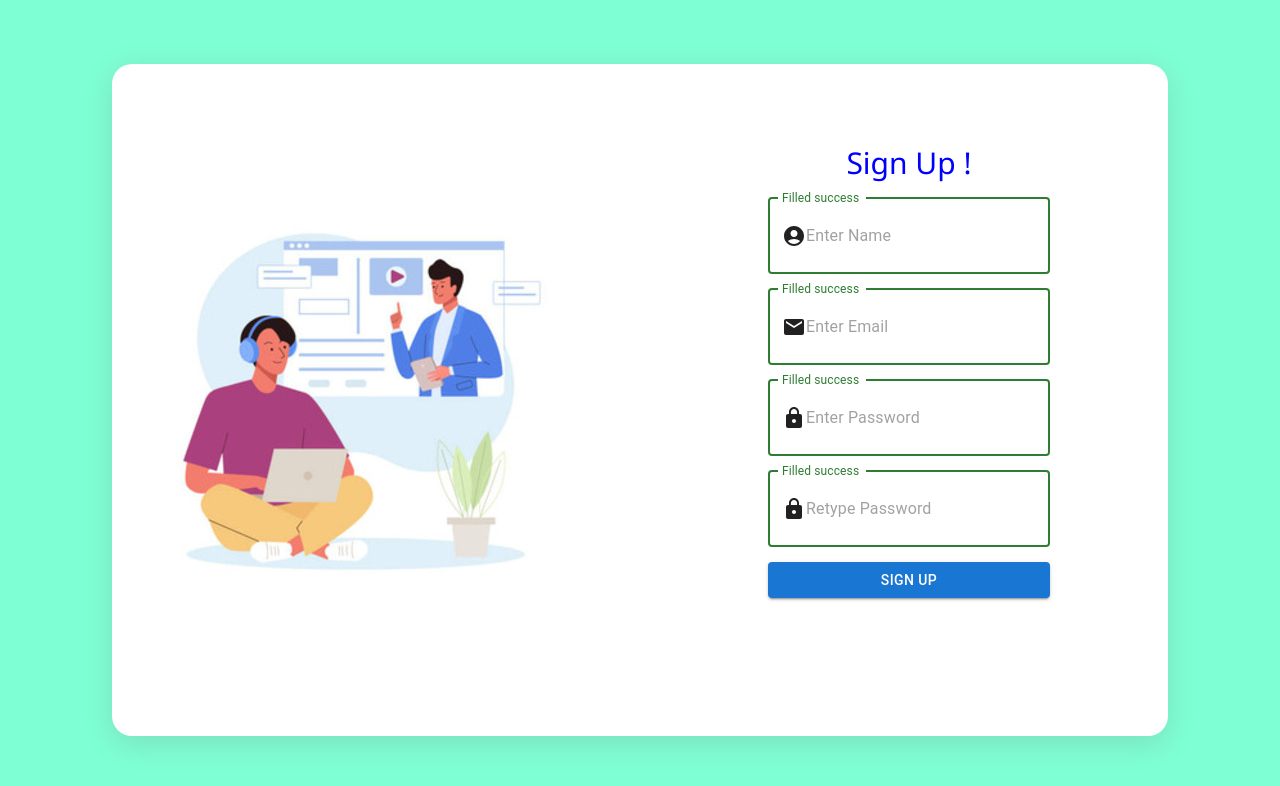
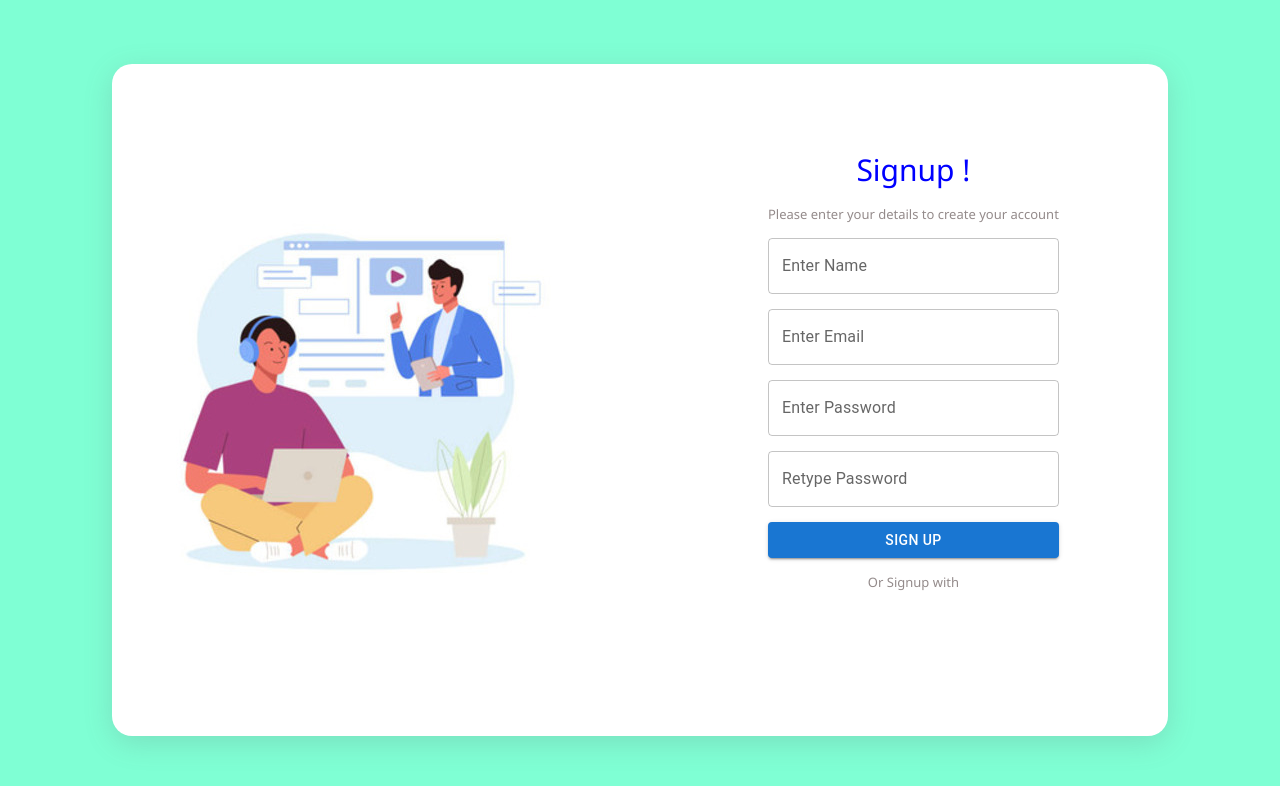
Before and after one commit to Sejal1411/firebase-auth, a React (Vite) app: page / in a window 1280 px wide. Shown: the top 786 px of the page. Built offline with nearby package versions, Linux system fonts and the light colour scheme.

Commit message:
Designed Signup and login

```diff
--- a/package.json
+++ b/package.json
@@ -14,8 +14,11 @@
     "@emotion/styled": "^11.11.5",
     "@mui/icons-material": "^5.15.21",
     "@mui/material": "^5.15.21",
+    "firebase": "^10.12.3",
     "react": "^18.3.1",
-    "react-dom": "^18.3.1"
+    "react-dom": "^18.3.1",
+    "react-google-button": "^0.8.0",
+    "react-router-dom": "^6.24.1"
   },
   "devDependencies": {
     "@types/react": "^18.3.3",
--- a/src/components/Login.jsx
+++ b/src/components/Login.jsx
@@ -1,10 +1,52 @@
-import React from 'react'
+import {  Button, TextField } from '@mui/material'
+import logo from "/public/side-img.jpg";
+import { useState } from 'react';
 
 const Login = () => {
+  const [email, setEmail] = useState("");
+  const [password, setPassword] = useState("");
+
   return (
-    <div>
-      Login
+
+  <div className='log-in'>
+    <div className='image-con'>
+      <img src={logo} alt="LOGO" />
     </div>
+
+    <div className='log-in-box'>
+    <p> User Login </p>
+
+    <TextField
+     id="outlined-basic"
+     color="success"
+     label='Email'
+     value={email}
+     onChange={(e) => setEmail(e.target.value)}
+     fullWidth
+    />
+
+    <TextField
+     id="outlined-basic"
+     color="success"
+     type="password"
+     autoComplete="current-password"
+     label='Enter Password'
+     value={password}
+     onChange={(e) => setPassword(e.target.value)}
+     fullWidth
+    />
+
+     <Button
+     variant="contained"
+     fullWidth
+     onClick={handleSubmit}
+     >
+     Login
+     </Button>
+     <p className='text'>Not Registered? Create an account</p>
+
+    </div>
+  </div>
   )
 }
 
--- a/src/components/Main.jsx
+++ b/src/components/Main.jsx
@@ -1,4 +1,5 @@
 import Signup from './Signup'
+import Login from './Login'
 
 const Main = () => {
   return (
--- a/src/components/Signup.jsx
+++ b/src/components/Signup.jsx
@@ -1,60 +1,75 @@
 import {  Button, TextField } from '@mui/material'
-import logo from "/public/side-img.jpg";
-import EmailIcon from '@mui/icons-material/Email';
-import LockIcon from '@mui/icons-material/Lock';
-import AccountCircleIcon from '@mui/icons-material/AccountCircle';
+import logo from "/side-img.jpg";
+
+import { useState } from 'react';
 
 const Signup = () => {
+  const [email, setEmail] = useState("");
+  const [password, setPassword] = useState("");
+  const [confirmPassword, setConfirmPassword] = useState("");
+
+  const handleSubmit = () => {
+     if(password != confirmPassword) {
+
+     }
+  };
+
   return (
-
-<div className='sign-up'>
+  <div className='sign-up'>
     <div className='image-con'>
       <img src={logo} alt="LOGO" />
     </div>
 
     <div className='sign-up-box'>
-    <p>Sign Up !</p>
+    <p>Signup !</p>
+    <p className='text'>Please enter your details to create your account</p>
+
     <TextField
-     label="Filled success"
+     id="outlined-basic"
      color="success"
-     focused
-     placeholder='Enter Name'
-     InputProps={{
-      startAdornment: <AccountCircleIcon />,
-      className: 'icons',
-    }}
+     label='Enter Name'
+     fullWidth
+
     />
     <TextField
-     label="Filled success"
+     id="outlined-basic"
      color="success"
-     focused
-     placeholder='Enter Email'
-     InputProps={{
-      startAdornment: <EmailIcon />,
-      className: 'icons',
-    }}
+     label='Enter Email'
+     value={email}
+     onChange={(e) => setEmail(e.target.value)}
+     fullWidth
     />
     <TextField
-     label="Filled success"
+     id="outlined-basic"
      color="success"
-     focused
-     placeholder='Enter Password'
-     InputProps={{
-      startAdornment: <LockIcon />,
-      className: 'icons',
-    }}
+     type="password"
+     autoComplete="current-password"
+     label='Enter Password'
+     value={password}
+     onChange={(e) => setPassword(e.target.value)}
+     fullWidth
+
     />
     <TextField
-    label="Filled success"
-    color="success"
-    focused
-     placeholder='Retype Password'
-     InputProps={{
-      startAdornment: <LockIcon />,
-      className: 'icons',
-    }}
+     id="outlined-basic"
+     color="success"
+     type="password"
+     autoComplete="current-password"
+     label='Retype Password'
+     value={confirmPassword}
+     onChange={(e) => setConfirmPassword(e.target.value)}
+     fullWidth
+
     />
-     <Button variant="contained" fullWidth>Sign Up</Button>
+     <Button
+     variant="contained"
+     fullWidth
+     onClick={handleSubmit}
+     >
+      Sign Up
+      </Button>
+    <p className='text'>Or Signup with</p>
+
     </div>
 </div>
   )
--- a/src/index.css
+++ b/src/index.css
@@ -34,6 +34,14 @@ main{
 
 }
 
+.log-in{
+  display: flex;
+  justify-content: center;
+  align-items: center;
+  gap: 80px;
+
+}
+
 .image-con {
   flex: 0.5;
   border-radius: 50px;
@@ -56,18 +64,40 @@ main{
   font-weight: 500;
 }
 
-#outlined-basic{
+.log-in-box {
+  display: flex;
+  flex: 0.5;
+  flex-direction: column;
+  justify-content: end;
+  align-items:center ;
+  font-weight: bolder;
+  gap: 15px;
+  margin-bottom: 60px;
+  margin-left: 40px;
+  padding: 70px;
+  font-size: 30px;
+  color: blue;
+  font-family: "Segoe UI", Tahoma, Geneva, Verdana, sans-serif;
+  font-weight: 500;
+}
+
+/* #outlined-basic{
   height: 0.8vh;
   width: 20vw;
   border-radius: 40px;
   border: none;
-}
+} */
 
 #outlined-basic:hover {
   border: none;
 }
 
 .icons {
-  color: grey;
+  color: rgb(67, 66, 66);
   padding: 10px;
 }
+
+.text {
+  color: rgb(148, 139, 139);
+  font-size: small;
+}
```
Also changed, not shown: src/Firebase.js (added, +20 -0 lines), 1 other file (tests, documents, lock files or other folders).
